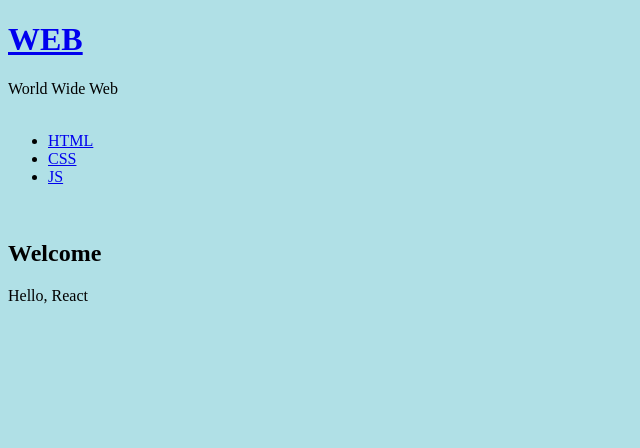
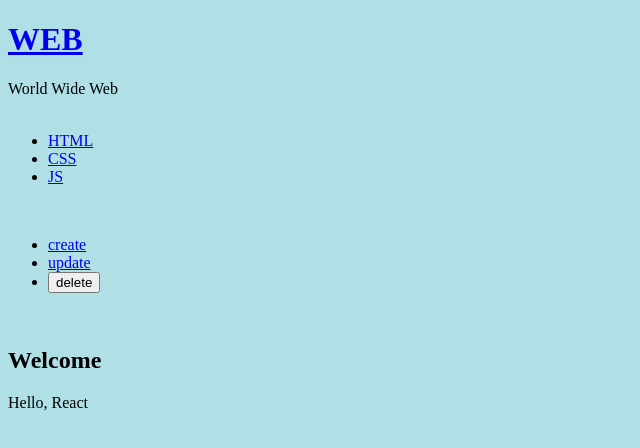
Before and after one commit to soojinparkk/React_tutorial, a React (Create React App) app: page / in a window 1280 px wide. Shown: the top 448 px of the page, without its empty margins (0-640 px from the left). Built offline with nearby package versions, Linux system fonts and the light colour scheme.

Commit message:
add CREATE function

```diff
--- a/src/App.js
+++ b/src/App.js
@@ -3,13 +3,18 @@
 import './App.css';
 import Subject from './components/Subject'
 import Nav from './components/Nav'
-import Content from './components/Content'
+import Control from './components/Control'
+import ReadContent from './components/ReadContent'
+import CreateContent from './components/CreateContent'
 
 
 // class 방식
 class App extends Component {
   constructor(props) {
     super(props);
+
+    this.max_content_id = 3;
+
     this.state = {
       mode:'welcome',
       selected_content_id:1,
@@ -25,9 +30,13 @@
 
   render() {
     var _title, _desc = null;
+    var _article = null;
     if (this.state.mode === 'welcome') {
       _title = this.state.welcome.title;
       _desc = this.state.welcome.desc;
+
+      _article = <ReadContent title={_title} desc={_desc}></ReadContent>
+
     } else if (this.state.mode === 'read') {
       var i = 0;
       while(i < this.state.contents.length) {
@@ -39,6 +48,26 @@
         }
         i++;
       }
+      _article = <ReadContent title={_title} desc={_desc}></ReadContent>
+
+    } else if (this.state.mode === 'create') {
+      _article = <CreateContent onSubmit={function(_title, _desc){
+        this.max_content_id++;
+        // add content to this.state.contents
+        // push: 원본에 새로운 데이터 추가
+        // concat: 원본은 그대로, 새로운 데이터 추가한 배열 return
+        //      -> 원본 불변함 (immutable)
+        // Array.from(배열): 해당 배열 복제
+        //      -> 변수에 복제본을 저장한 후 push하면 concat과 같은 결과
+        // Object.assign(객체): 해당 객체 복제
+        //      -> ex) Object.assgin({}, obj) or Object.assign({plus:1, minus:2}, obj)
+        var _contents = this.state.contents.concat(
+          {id:this.max_content_id, title:_title, desc:_desc}
+        );
+        this.setState({
+          contents:_contents
+        });
+      }.bind(this)}></CreateContent>
     }
 
     return (
@@ -64,7 +93,16 @@
 
         <br></br>
 
-        <Content title={_title} desc={_desc}></Content>
+        <Control onChangeMode={function(_mode){
+          this.setState({
+            mode:_mode
+          });
+        }.bind(this)}></Control>
+
+        <br></br>
+
+        {_article}
+
       </div>
     );
   }
--- /dev/null
+++ b/src/components/Control.js
@@ -0,0 +1,26 @@
+import React, { Component } from 'react';
+
+class Control extends Component {
+    render() {
+      return (
+        <ul>
+          <li><a href="/create" onClick={function(e){
+            e.preventDefault();
+            this.props.onChangeMode('create');
+          }.bind(this)}>create</a></li>
+
+          <li><a href="/update" onClick={function(e){
+            e.preventDefault();
+            this.props.onChangeMode('update');
+          }.bind(this)}>update</a></li>
+
+          <li><input onClick={function(e){
+            e.preventDefault();
+            this.props.onChangeMode('delete');
+          }.bind(this)} type="button" value="delete" ></input></li>
+        </ul>
+      );
+    }
+}
+
+export default Control;
--- /dev/null
+++ b/src/components/CreateContent.js
@@ -0,0 +1,35 @@
+import React, { Component } from 'react';
+
+class CreateContent extends Component {
+    render() {
+      return (
+        <article>
+          <h2>Create</h2>
+          {/* action: 데이터 전송할 곳
+              method: 데이터 추가 및 수정할 때 필요한 데이터 전송 방법
+              원래 form 태그는 submit 누르면 action의 주소로 이동 */}
+          <form action="/create_process" method="post"
+            onSubmit={function(e){
+              e.preventDefault();
+              // onSubmit 속성에 input 해당하는 value 값 찾기
+              this.props.onSubmit(
+                e.target.title.value,
+                e.target.desc.value
+              );
+            }.bind(this)}>
+            <p>
+              <input type="text" name="title" placeholder="title"></input>
+            </p>
+            <p>
+              <textarea name="desc" placeholder="description"></textarea>
+            </p>
+            <p>
+              <input type="submit"></input>
+            </p>
+          </form>
+        </article>
+      );
+    }
+}
+
+export default CreateContent;
--- a/src/components/Nav.js
+++ b/src/components/Nav.js
@@ -1,6 +1,19 @@
 import React, { Component } from 'react';
 
 class Nav extends Component {
+    // shouldComponentUpdate(newProps, newState) -> 성능을 위해 사용
+    // render() 전에 실행
+    // newProps.data: 새로 들어온 값
+    // this.props.data: 기존 값
+    //      -> 이렇게 두 개의 값에 접근 가능
+    // true: render() 호출
+    // false: render() 호출 X
+    shouldComponentUpdate(newProps, newState) {
+      if (this.props.data === newProps.data)
+        return false;
+      return true;
+    }
+
     render() {
       var lists = [];
       var data = this.props.data;
--- a/src/components/Content.js
+++ b/src/components/ReadContent.js
@@ -1,6 +1,6 @@
 import React, { Component } from 'react';
 
-class Content extends Component {
+class ReadContent extends Component {
     render() {
       return (
         <article>
@@ -11,4 +11,4 @@
     }
 }
 
-export default Content;
+export default ReadContent;
--- a/src/components/Subject.js
+++ b/src/components/Subject.js
@@ -13,4 +13,5 @@
       );
     }
 }
- export default Subject;
+
+export default Subject;
```
